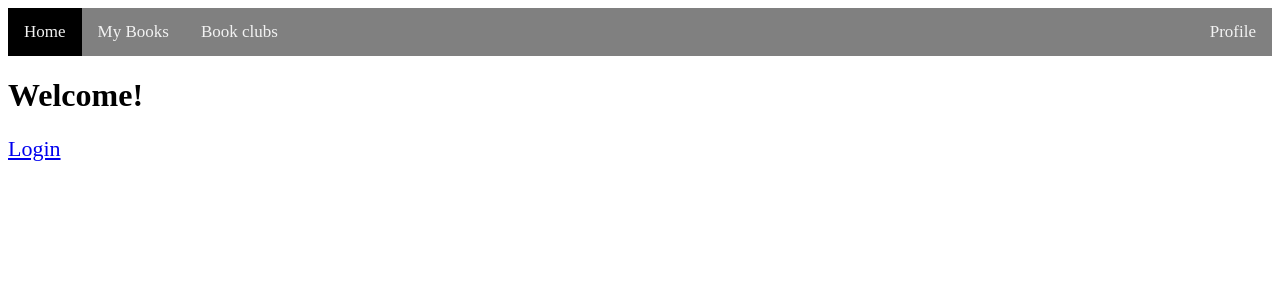
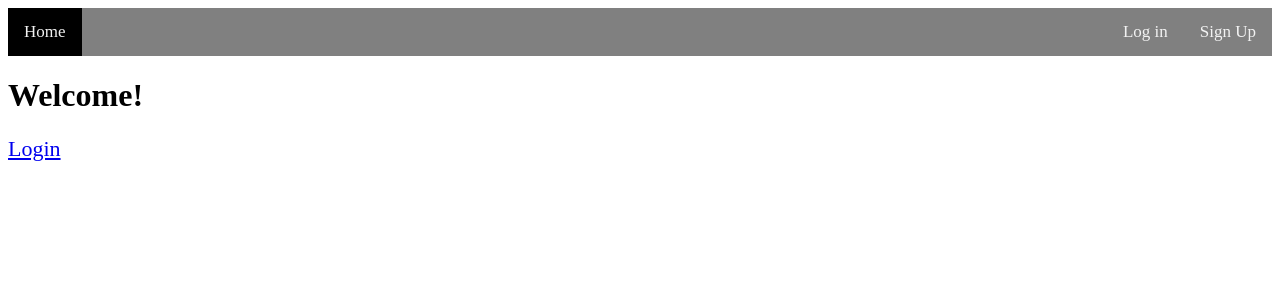
Before and after one commit to mhartle02/Scriptoria, a Flask app: page / in a window 1280 px wide. Shown: the top 300 px of the page. Run offline with Flask 3, Linux system fonts and the light colour scheme.

Commit message:
nav bar work on wrong branch

```diff
--- a/static/style.css
+++ b/static/style.css
@@ -13,9 +13,11 @@
     font-size: 17px;
 }
 
-.profile {
+.profile, .signin, .signup {
     float: right;
 }
+
+
 
 .topnav a:hover {
     background-color: #3a506b;
--- a/templates/home.html
+++ b/templates/home.html
@@ -8,12 +8,15 @@
 <body>
     <div class = "topnav">
         <a class = "active" href = "#home">Home</a>
-        <a href = "profile">My Books</a>
-        <a href = "bookclub">Book clubs</a>
 
-
-        <!--IF LOGGED IN -->
-        <div class = profile><a href = "profile">Profile</a></div>
+        {% if session[user]%}
+            <a href = "profile">My Books</a>
+            <a href = "bookclub">Book clubs</a>
+            <div class = profile><a href = "profile">Profile</a></div>
+        {% else %}
+            <div class = signup><a href = "signup">Sign Up</a></div>
+            <div class = signin><a href="login">Log in</a> </div>
+        {% endif %}
         <!-- #IF NOT ::
             #sign up/login buttons -->
 
```
